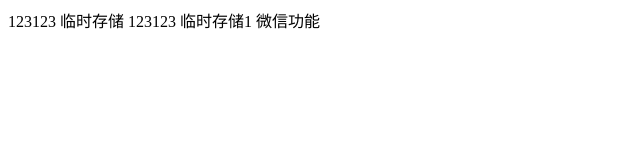
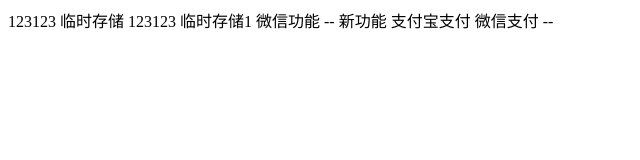
Before and after one commit to kklp2020/Front-end-learning-project, a plain HTML site: page index.html in a window 1280 px wide. Shown: the whole page, without its empty margins (0-640 px from the left). Drawn offline with Linux system fonts and the light colour scheme.

Commit message:
new pay...

```diff
--- a/index.html
+++ b/index.html
@@ -9,6 +9,9 @@
 
 <body>
     123123 临时存储 123123 临时存储1 微信功能
+    --
+        新功能 支付宝支付 微信支付
+    --
 </body>
 
 </html>
```
